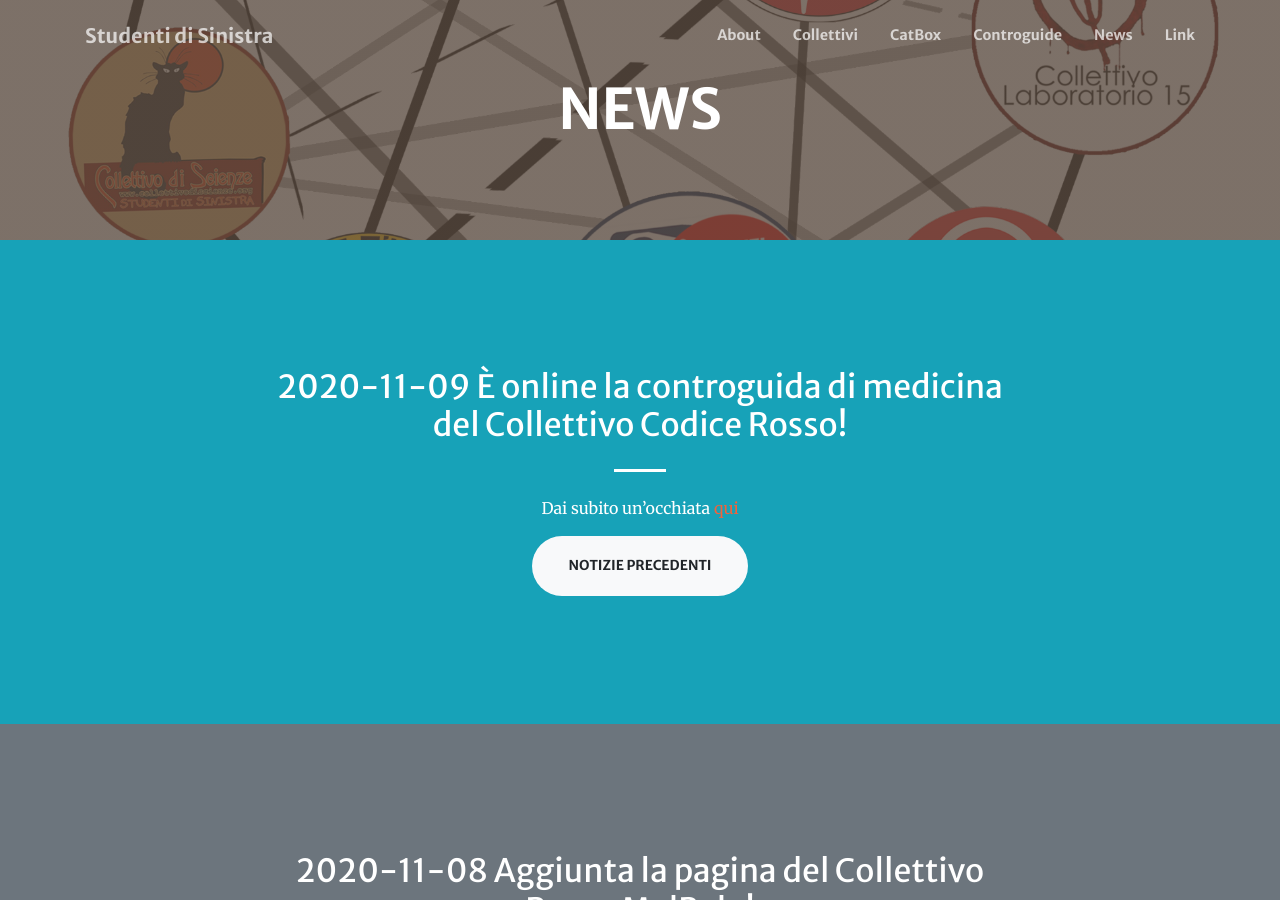
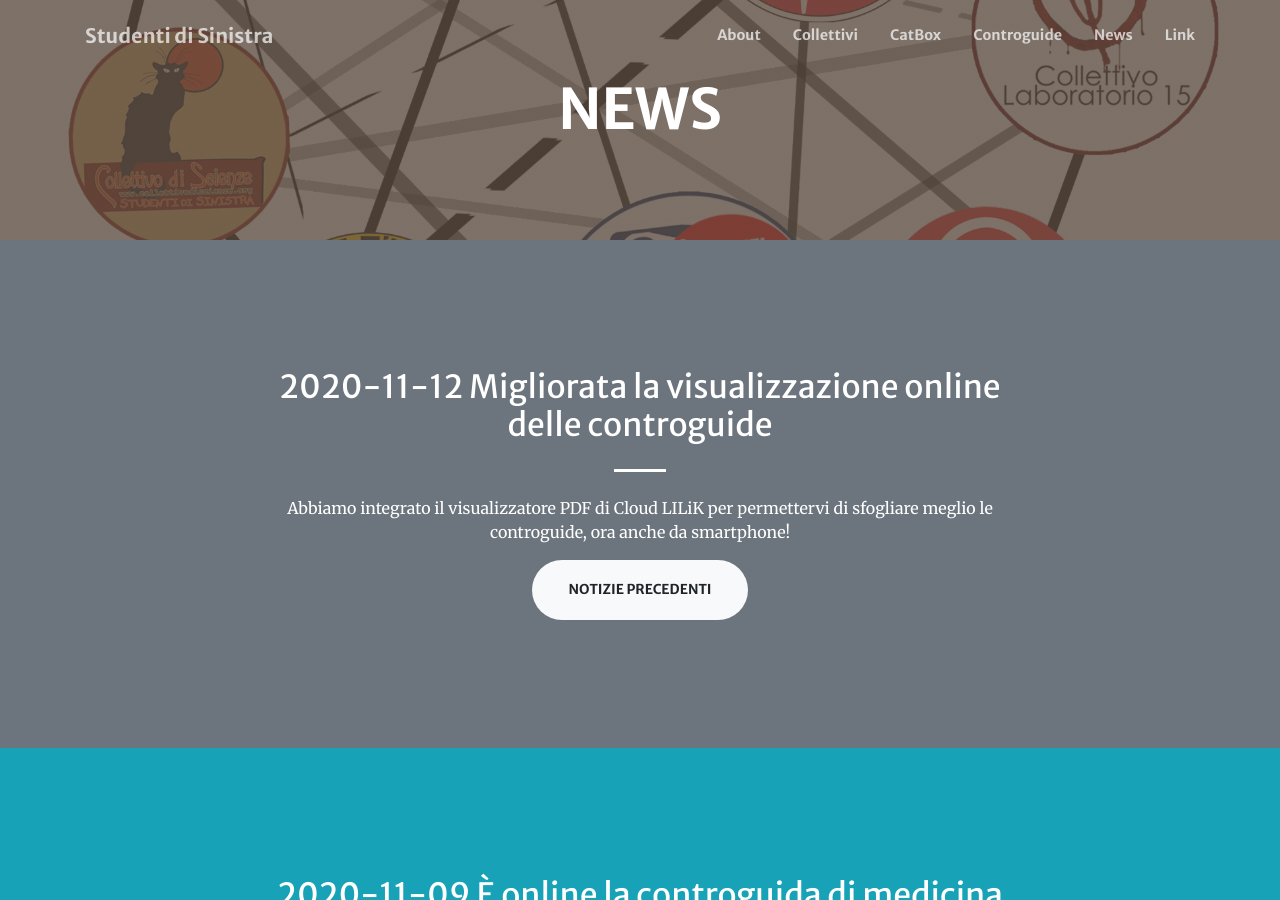
Before and after one commit to studentidisinistra/studentidisinistra.github.io, a Jekyll site: the page built from news.md, in a window 1280 px wide and 900 px high. Built offline with Jekyll 4.4.1, drawn with Linux system fonts in a browser that asks for light colours; nearby versions of some CDN libraries.

Commit message:
update su visualizzatore controguide

```diff
--- a/news.md
+++ b/news.md
@@ -10,6 +10,15 @@ menus:
     weight: 2
 
 sections:
+  - type: call-to-action.html
+    section_id: post9
+    background_style: bg-secondary
+    title: 2020-11-12 Migliorata la visualizzazione online delle controguide
+    text: Abbiamo integrato il visualizzatore PDF di Cloud LILiK per permettervi di sfogliare meglio le controguide, ora anche da smartphone!
+    actions:
+      - title: notizie precedenti
+        url: '#post8'
+        class: btn-light
   - type: call-to-action.html
     section_id: post8
     background_style: bg-info
```
